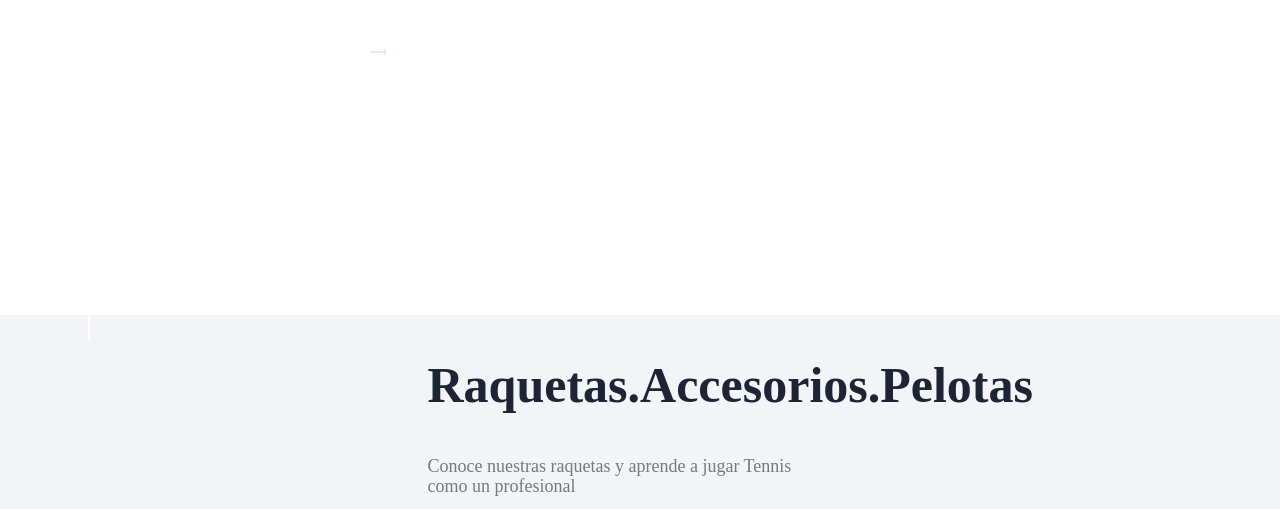
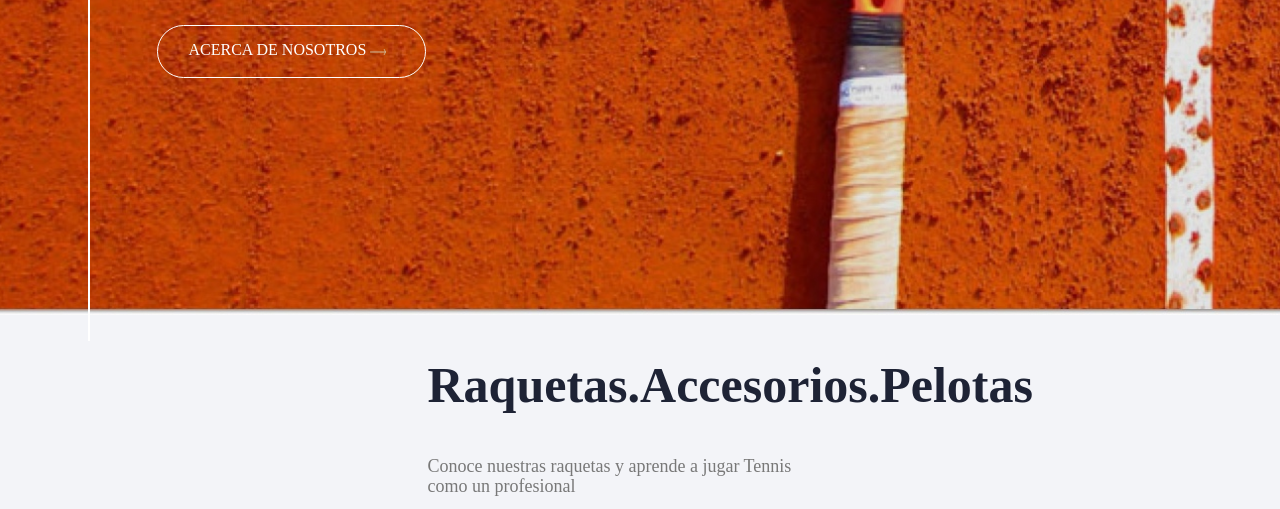
Before and after one commit to juanCarlosHdezC/getmore, a website: page index.html in a window 1280 px wide. Shown: the part 470-979 px from the top of the page. Drawn offline with nearby package versions, Linux system fonts and the light colour scheme; files that its build step writes are made by us from their sources; files whose address does not match are found by name.

Commit message:
corrigiendo links

```diff
--- a/src/scss/layout/_header.scss
+++ b/src/scss/layout/_header.scss
@@ -1,5 +1,5 @@
 .header {
-    background-image: url(build/img/group.jpg);
+    background-image: url(../img/group.jpg);
     background-size: cover;
     background-position: center center;
     background-repeat: no-repeat;
```
